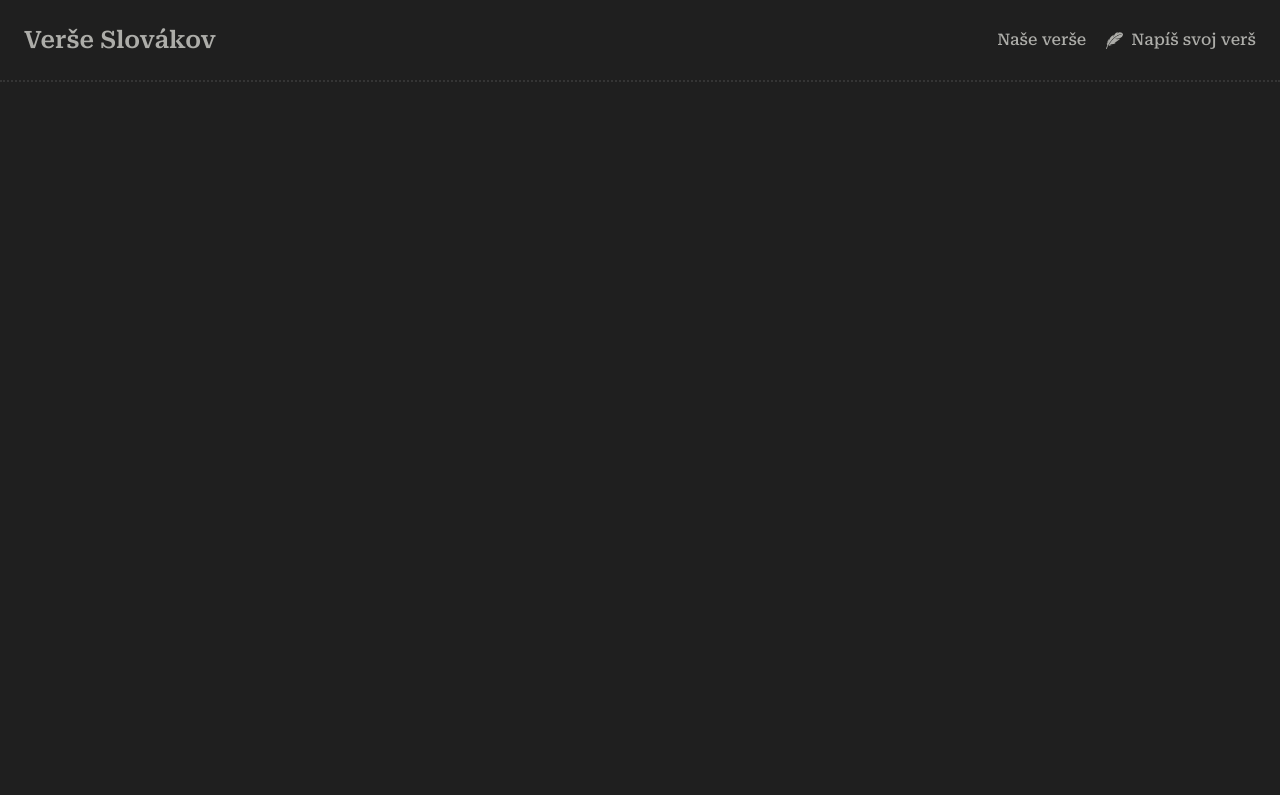
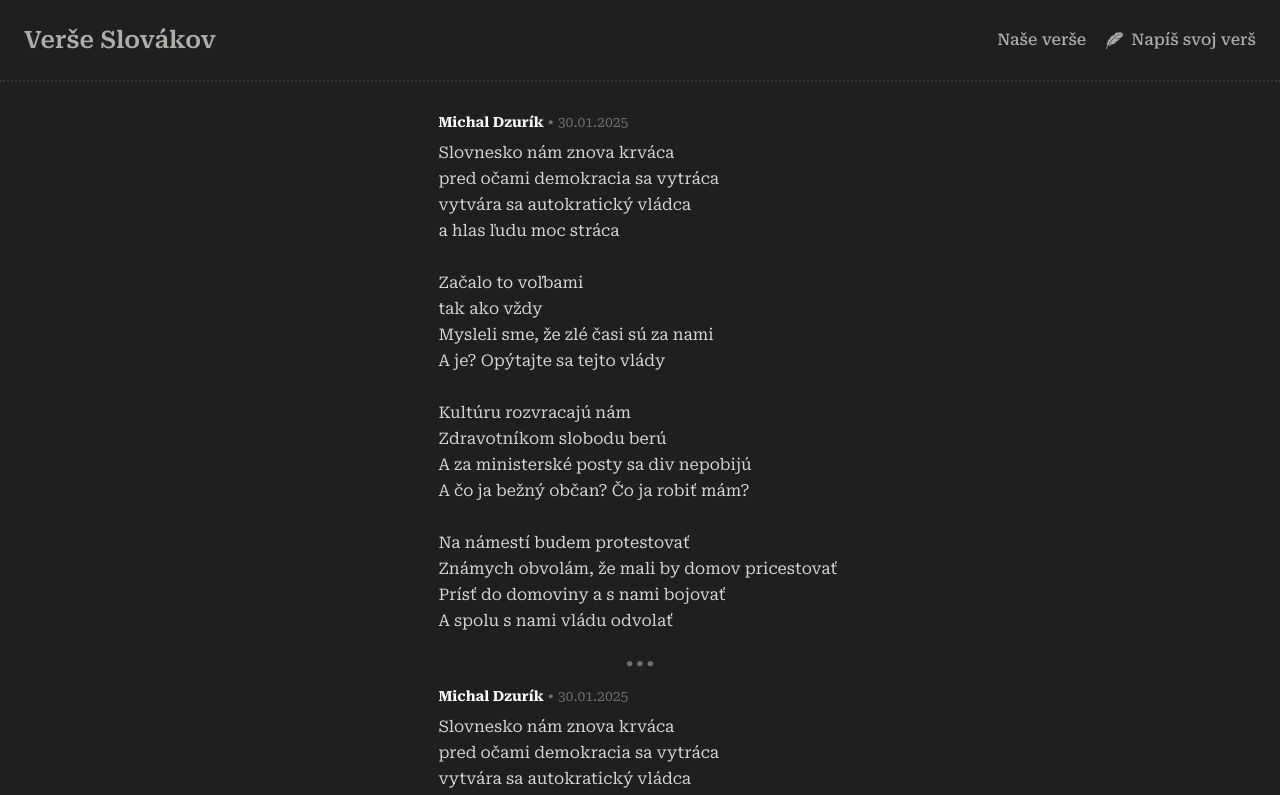
Before and after one commit to Michal-Dzurik/Verse-Slovakov, a React (Vite) app: page /verse in a window 1280 px wide. Shown: the top 795 px of the page. Built offline with nearby package versions, Linux system fonts and the light colour scheme.

Commit message:
All designed UI implemented

```diff
--- a/package.json
+++ b/package.json
@@ -10,6 +10,7 @@
     "preview": "vite preview"
   },
   "dependencies": {
+    "date-fns": "^4.1.0",
     "framer-motion": "^12.0.6",
     "react": "^18.3.1",
     "react-dom": "^18.3.1",
--- a/src/App.tsx
+++ b/src/App.tsx
@@ -7,6 +7,7 @@ import {AnimatePresence} from "framer-motion";
 import Terms from "./routes/Terms.tsx";
 import EmailSent from "./routes/EmailSent.tsx";
 import PoemVerify from "./routes/PoemVerify.tsx";
+import Poems from "./routes/Poems.tsx";
 
 function App() {
     const location = useLocation();
@@ -17,12 +18,13 @@ function App() {
 
             <main>
                 <AnimatePresence mode="wait">
-                    <Routes  location={location} key={location.pathname}>
+                    <Routes location={location} key={location.pathname}>
                         <Route path="/" element={<Home/>}/>
                         <Route path="/pridat-svoj-vers" element={<AddPoem/>}/>
                         <Route path="/podmienky" element={<Terms/>}/>
                         <Route path="/email-uspesne-poslany" element={<EmailSent/>}/>
                         <Route path="/verifikacia" element={<PoemVerify/>}/>
+                        <Route path="/verse" element={<Poems/>}/>
                     </Routes>
                 </AnimatePresence>
             </main>
--- a/src/components/Checkbox.tsx
+++ b/src/components/Checkbox.tsx
@@ -22,10 +22,10 @@ function Checkbox({ children, checked, setChecked,name , className }: CheckboxPr
                className="h-3.5 w-3.5"
                viewBox="0 0 20 20"
                stroke="currentColor"
-               stroke-width="1">
-            <path fill-rule="evenodd"
+               strokeWidth={1}>
+            <path fillRule="evenodd"
                   d="M16.707 5.293a1 1 0 010 1.414l-8 8a1 1 0 01-1.414 0l-4-4a1 1 0 011.414-1.414L8 12.586l7.293-7.293a1 1 0 011.414 0z"
-                  clip-rule="evenodd"></path>
+                  clipRule="evenodd"></path>
           </svg>
         </span>
             </label>
--- /dev/null
+++ b/src/components/Poem.tsx
@@ -0,0 +1,19 @@
+import {PoemType} from "../types/PoemType.ts";
+import { format } from "date-fns";
+
+interface Props{
+    poem: PoemType
+}
+
+function Poem(props: Props) {
+    const {poem,name,lastName,timestamp} = props.poem;
+
+    return (
+        <article className="poem">
+            <p className='text-sm mb-2'><span className='font-bold text-[#fff]'>{ lastName && name ? name + " " + lastName : 'Anonym'}</span><span className='text-meta-data'> • <time className='text-meta-data' dateTime={format(new Date(timestamp * 1000), "yyyy-MM-dd HH:mm:ss")}>{format(new Date(timestamp * 1000), "dd.MM.yyyy")}</time></span></p>
+            <p style={{whiteSpace: "pre-wrap"}} className='text-white'>{poem}</p>
+        </article>
+    );
+}
+
+export default Poem;
--- a/src/index.css
+++ b/src/index.css
@@ -12,7 +12,7 @@
     }
 
     #root{
-        @apply pt-32 md:pt-24 min-h-screen flex flex-col items-center justify-center;
+        @apply min-h-screen pt-36 md:pt-28 flex flex-col items-center justify-center;
     }
 
     p{
@@ -41,6 +41,14 @@
 
     .link-button:hover {
         @apply bg-white-darken text-dark-gray;
+    }
+
+    .load-more{
+        @apply transition-colors duration-300 px-6 py-3 bg-form-component border-transparent rounded-md text-sm font-bold text-white mt-7 mb-5 inline-block;
+    }
+
+    .load-more:hover {
+        @apply bg-meta-data;
     }
 }
 
--- a/src/routes/AddPoem.tsx
+++ b/src/routes/AddPoem.tsx
@@ -50,8 +50,9 @@ function AddPoem() {
                     <textarea rows={6}
                               className='input mt-6 w-full font-normal placeholder:font-normal'
                               name='poem'
+                              value={poem}
                               onChange={(e) => setPoem(e.target.value)}
-                              placeholder='Vaše verše'>{poem}</textarea>
+                              placeholder='Vaše verše'></textarea>
 
                     <Checkbox className='mt-6 mx-auto' checked={terms} setChecked={setTerms} name='terms'>
                         Súhlasím so spracovaním <Link target='_blank' className='text-white font-bold underline' to='/podmienky'>osobných údajov.</Link>
--- a/src/routes/Home.tsx
+++ b/src/routes/Home.tsx
@@ -6,7 +6,7 @@ function Home() {
 
     return (
         <PageAnimationWrapper>
-            <div className='text-center'>
+            <article className='text-center'>
                 <img src={logo} alt="symbol" className='w-56 md:w-96 inline-block'/>
                 <p className='text-center -mt-4'>
                     Tento nezávislý študentský projekt <span className='highlighted-text'>chce kolektívnou poéziou poukázať na nespokojnosť so súčasným vládnym zriadením.</span> <br/><br/>
@@ -19,7 +19,7 @@ function Home() {
                 </p>
 
                 <Link className='link-button' to='/pridat-svoj-vers'>Prispieť svojou tvorbou!</Link>
-            </div>
+            </article>
         </PageAnimationWrapper>
     )
 }
--- /dev/null
+++ b/src/routes/Poems.tsx
@@ -0,0 +1,88 @@
+import PageAnimationWrapper from "../components/PageAnimationWrapper.tsx";
+import {useEffect, useState} from "react";
+import {PoemType} from "../types/PoemType.ts";
+import Poem from "../components/Poem.tsx";
+
+function Poems() {
+    const [data, setData] = useState<PoemType[]>([]);
+
+    useEffect(() => {
+        setData([
+            {
+                lastName: 'Dzurík',
+                name: 'Michal',
+                email: 'misko7104@gmail.com',
+                timestamp: 1738218838,
+                poem: 'Slovnesko nám znova krváca \n' +
+                    'pred očami demokracia sa vytráca \n' +
+                    'vytvára sa autokratický vládca \n' +
+                    'a hlas ľudu moc stráca \n' +
+                    '\n' +
+                    'Začalo to voľbami \n' +
+                    'tak ako vždy \n' +
+                    'Mysleli sme, že zlé časi sú za nami \n' +
+                    'A je? Opýtajte sa tejto vlády \n' +
+                    '\n' +
+                    'Kultúru rozvracajú nám \n' +
+                    'Zdravotníkom slobodu berú \n' +
+                    'A za ministerské posty sa div nepobijú \n' +
+                    'A čo ja bežný občan? Čo ja robiť mám? \n' +
+                    '\n' +
+                    'Na námestí budem protestovať \n' +
+                    'Známych obvolám, že mali by domov pricestovať \n' +
+                    'Prísť do domoviny a s nami bojovať \n' +
+                    'A spolu s nami vládu odvolať ',
+            },
+            {
+                lastName: 'Dzurík',
+                name: 'Michal',
+                email: 'misko7104@gmail.com',
+                timestamp: 1738218838,
+                poem: 'Slovnesko nám znova krváca \n' +
+                    'pred očami demokracia sa vytráca \n' +
+                    'vytvára sa autokratický vládca \n' +
+                    'a hlas ľudu moc stráca \n' +
+                    '\n' +
+                    'Začalo to voľbami \n' +
+                    'tak ako vždy \n' +
+                    'Mysleli sme, že zlé časi sú za nami \n' +
+                    'A je? Opýtajte sa tejto vlády \n' +
+                    '\n' +
+                    'Kultúru rozvracajú nám \n' +
+                    'Zdravotníkom slobodu berú \n' +
+                    'A za ministerské posty sa div nepobijú \n' +
+                    'A čo ja bežný občan? Čo ja robiť mám? \n' +
+                    '\n' +
+                    'Na námestí budem protestovať \n' +
+                    'Známych obvolám, že mali by domov pricestovať \n' +
+                    'Prísť do domoviny a s nami bojovať \n' +
+                    'A spolu s nami vládu odvolať ',
+            }
+        ]);
+    },[])
+
+    return (
+        <PageAnimationWrapper>
+            <div className='text-left mb-4'>
+                <ul>
+                    { data.map((poem, index) => (
+                        <li key={index}>
+                            {index != 0 ? (
+                                <p className='text-center text-4xl text-meta-data mb-3'>
+                                    ...
+                                </p>
+                            ) : ''}
+                            <Poem poem={poem} />
+                        </li>
+                    ))}
+                </ul>
+
+                <div className='text-center'>
+                    <a href='#' className="load-more">Načítať ďalšie</a>
+                </div>
+            </div>
+        </PageAnimationWrapper>
+    )
+}
+
+export default Poems
--- a/src/routes/Terms.tsx
+++ b/src/routes/Terms.tsx
@@ -12,7 +12,7 @@ function Terms() {
 
                     Dáta <span className='highlighted-text'>sú uložené v službe Firebase</span> a má k nim prístup LEN administrátor stránky a samotná služba. <br/><br/>
 
-                    Pre viac info pozri <a className='highlighted-text underline' href="https://firebase.google.com/support/privacy">Firebase privacy policy</a>. <br/><br/>
+                    Pre viac info pozri <a className='highlighted-text underline' target='_blank' href="https://firebase.google.com/support/privacy">Firebase privacy policy</a>. <br/><br/>
                 </p>
             </article>
         </PageAnimationWrapper>
--- /dev/null
+++ b/src/types/EmailType.ts
@@ -0,0 +1,10 @@
+// Collection for sending emails is 'mail'
+
+export type EmailType = {
+    to: string[],
+    message: {
+        subject: string,
+        text: string,
+        html: string
+    },
+}
--- /dev/null
+++ b/src/types/PoemType.ts
@@ -0,0 +1,7 @@
+export type PoemType = {
+    name?: string,
+    lastName?: string,
+    poem: string,
+    timestamp: number,
+    email: string,
+}
--- a/tailwind.config.js
+++ b/tailwind.config.js
@@ -14,6 +14,7 @@ export default {
         'white': '#D7D7D7', // White
 
         'form-component': '#424242',
+        'meta-data': '#707070',
         'white-darken': '#acacac',
       },
       fontFamily: {
```
Also changed, not shown: 1 other file (tests, documents, lock files or other folders).
